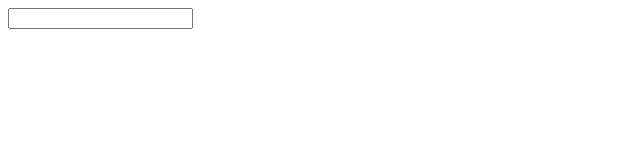
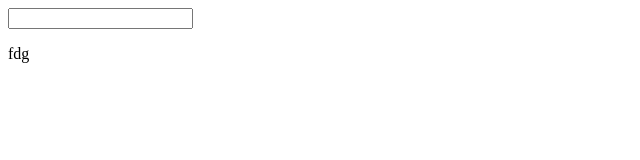
Before and after one commit to nourferhane/Mosh-Angular, an Angular app in the folder Mosh-Angular-tuto/: page / in a window 1280 px wide. Shown: the top 160 px of the page, without its empty margins (0-640 px from the left). Built offline with nearby package versions, Linux system fonts and the light colour scheme.

Commit message:
property binding in a component

```diff
--- a/Mosh-Angular-tuto/src/app/app.component.html
+++ b/Mosh-Angular-tuto/src/app/app.component.html
@@ -1 +1 @@
-<app-exercice></app-exercice>
+<app-exercice [selected]="true"></app-exercice>
--- a/Mosh-Angular-tuto/src/app/exercice/exercice.component.html
+++ b/Mosh-Angular-tuto/src/app/exercice/exercice.component.html
@@ -1,3 +1,3 @@
 <input type="text" [(ngModel)]= "title">
-
+<p *ngIf="selected"> fdg</p>
 <p>{{title | titleCase}}</p>
--- a/Mosh-Angular-tuto/src/app/exercice/exercice.component.ts
+++ b/Mosh-Angular-tuto/src/app/exercice/exercice.component.ts
@@ -1,4 +1,4 @@
-import { Component, OnInit } from '@angular/core';
+import { Component, Input, OnInit } from '@angular/core';
 
 @Component({
   selector: 'app-exercice',
@@ -6,7 +6,7 @@ import { Component, OnInit } from '@angular/core';
   styleUrls: ['./exercice.component.css']
 })
 export class ExerciceComponent   {
-
+  @Input() selected:any ;
   title="";
 
 }
```
Also changed, not shown: 1 other file (tests, documents, lock files or other folders).
